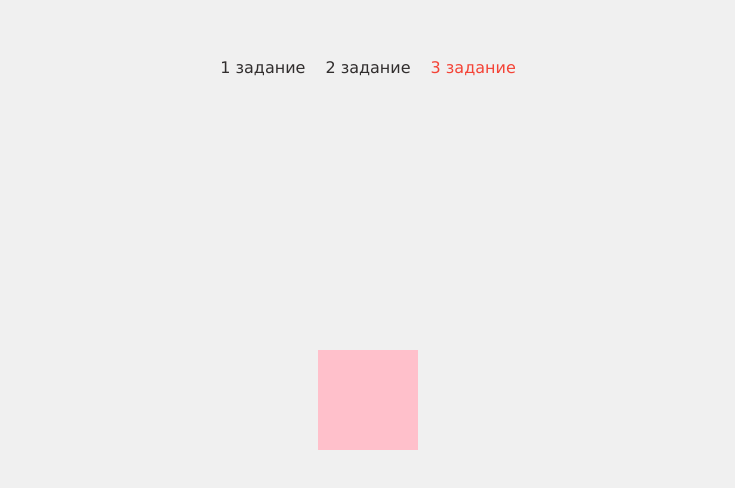
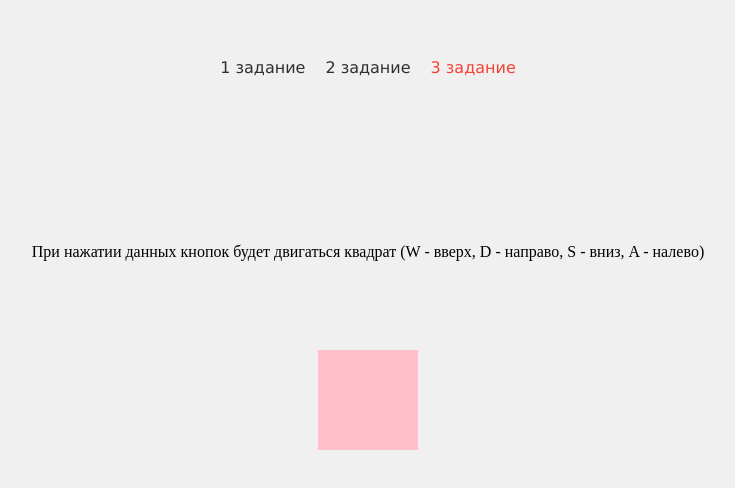
Before and after one commit to Ekaterina2321/pr8, a plain HTML site: page threezadanie.html in a window 1280 px wide. Shown: the whole page, without its empty margins (272-1007 px from the left). Drawn offline with Linux system fonts and the light colour scheme.

Commit message:
Update threezadanie.html

```diff
--- a/threezadanie.html
+++ b/threezadanie.html
@@ -14,6 +14,8 @@
         <a href="twozadanie.html">2 задание</a>
         <a href="threezadanie.html" class="active-button">3 задание</a>
     </nav>
+
+    <p>При нажатии данных кнопок будет двигаться квадрат (W - вверх, D - направо, S - вниз, A - налево)</p>
 
     <div id="movableBlock" class="square-block"></div>
 
```
